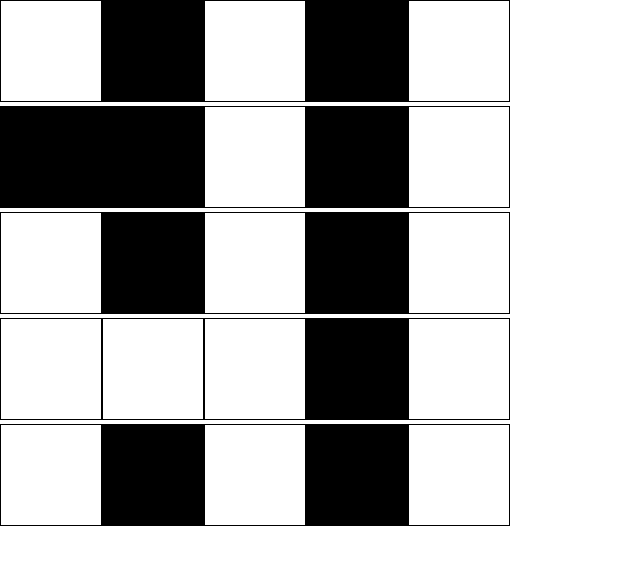
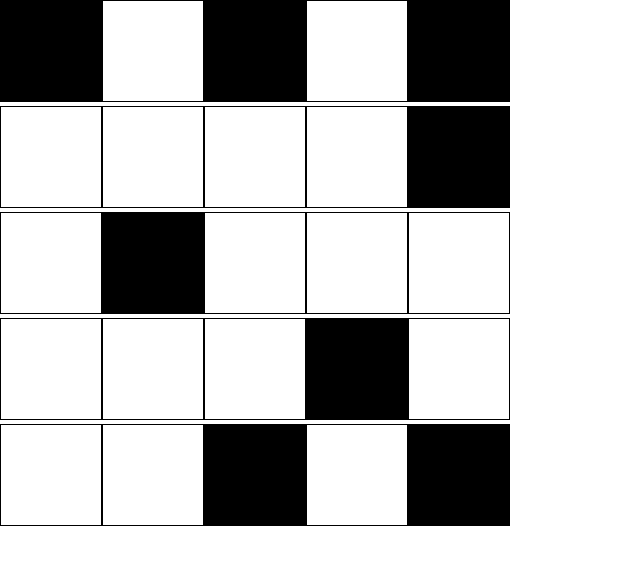
Before and after one commit to xlogz/lights-out, a React (Create React App) app: page / in a window 1280 px wide. Shown: the top 564 px of the page, without its empty margins (0-640 px from the left). Built offline with nearby package versions, Linux system fonts and the light colour scheme.

Commit message:
Added board creator w/ random tiles set to on and off

```diff
--- a/src/App.js
+++ b/src/App.js
@@ -2,16 +2,28 @@ import logo from './logo.svg';
 import Board from './components/Board'
 import './App.css';
 
+const BOARD_WIDTH=5;
+const BOARD_HEIGHT=5;
+
 function App() {
+
+  function createBoard(w,h){
+    const board = [];
+    let newRow = [];
+
+    for(var i = 0; i < h; i++){
+      for(var b = 0; b < w; b++){
+        newRow.push(Math.round(Math.random()) ? true : false);
+      }
+      board.push(newRow);
+      newRow = [];
+    }
+    return board;
+  }
+
   return (
     <Board
-      board={[
-        [true,false,true,false,true],
-        [false,false,true,false,true],
-        [true,false,true,false,true],
-        [true,true,true,false,true],
-        [true,false,true,false,true],
-      ]}
+      board={createBoard(BOARD_WIDTH,BOARD_HEIGHT)}
     />
   );
 }
```
